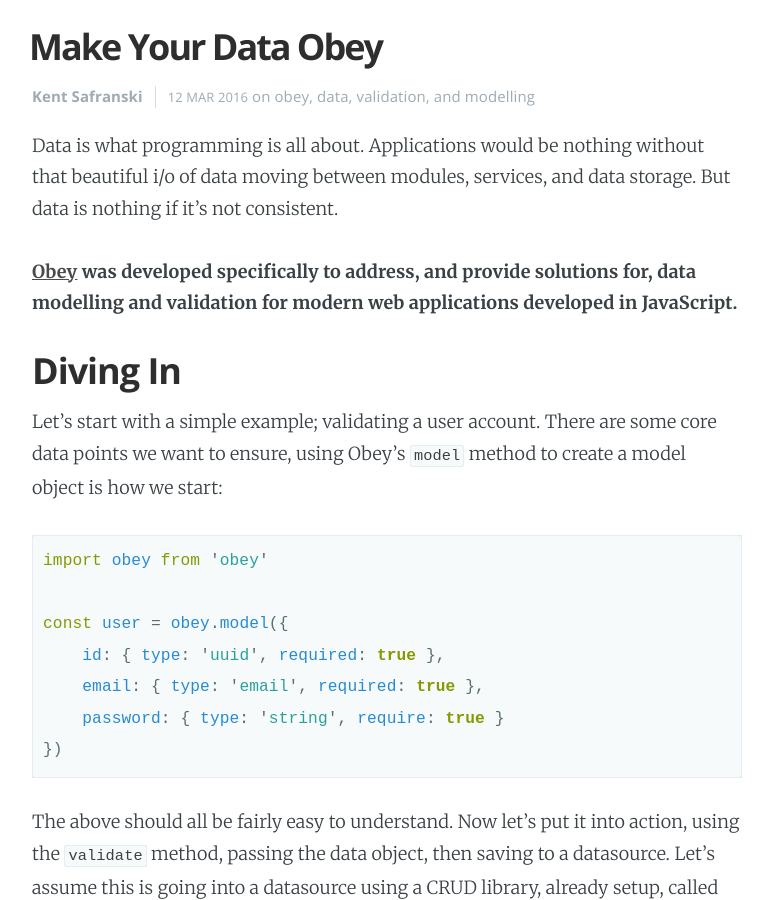
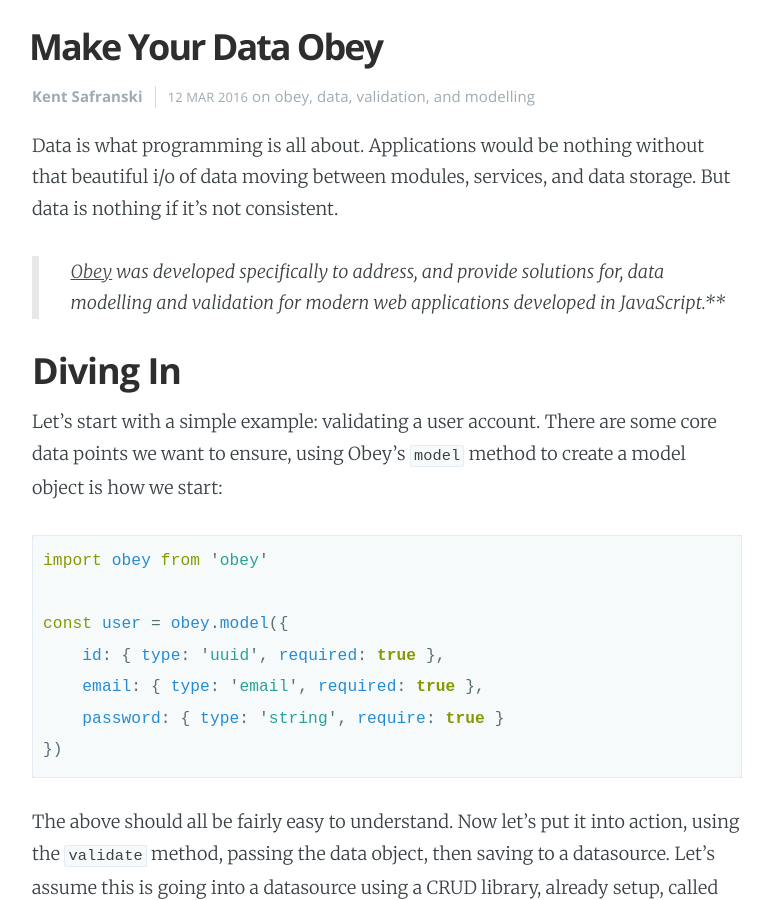
Before and after one commit to TechnologyAdvice/technologyadvice.github.io, a Jekyll site: the page built from _posts/2016-03-12-make-your-data-obey.markdown, in a window 1280 px wide and 900 px high, scrolled down 609 px. Shown: the whole window, without its empty margins (253-1026 px from the left). Built offline with Jekyll 4.4.1, drawn with Linux system fonts in a browser that asks for light colours; comment, search, counter and statistics services are not loaded; some of the changed lines change nothing that is shown; some of the changed text lies outside the part shown.

Commit message:
Additional cleanup

```diff
--- a/_posts/2016-03-12-make-your-data-obey.markdown
+++ b/_posts/2016-03-12-make-your-data-obey.markdown
@@ -5,18 +5,18 @@
 categories: obey data validation modelling
 author: kent.safranski
 cover: /assets/images/covers/obey.jpg
-description: Data is what programming is all about. Applications would be nothing without that beautiful i/o of data moving between modules, services, and data storage. But data is nothing if it's not consistent.
+description: Consistent data is key to any successful application. Find out how the Obey library can help you model and validate your data more efficiently.
 comments: true
 disqus: true
 ---
 
 Data is what programming is all about. Applications would be nothing without that beautiful i/o of data moving between modules, services, and data storage. But data is nothing if it's not consistent.
 
-**[Obey](https://github.com/TechnologyAdvice/obey) was developed specifically to address, and provide solutions for, data modelling and validation for modern web applications developed in JavaScript.**
+> [Obey](https://github.com/TechnologyAdvice/obey) was developed specifically to address, and provide solutions for, data modelling and validation for modern web applications developed in JavaScript.**
 
 ## Diving In
 
-Let's start with a simple example; validating a user account. There are some core data points we want to ensure, using Obey's `model` method to create a model object is how we start:
+Let's start with a simple example: validating a user account. There are some core data points we want to ensure, using Obey's `model` method to create a model object is how we start:
 
 {% highlight javascript %}
 import obey from 'obey'
@@ -77,7 +77,7 @@
 
 ## Modifiers
 
-Obey wasn't just built for validation, but also to support coercion and modification. Modifiers allow for doing this in a clean, simple method. Let's revisit the model again, using the `modifier` method to create one:
+Obey wasn't just built for validation, but also to support coercion and modification. Modifiers allow for doing this in a clean, simple way. Let's revisit the model again, using the `modifier` method to create one:
 
 {% highlight javascript %}
 import obey from 'obey'
```
